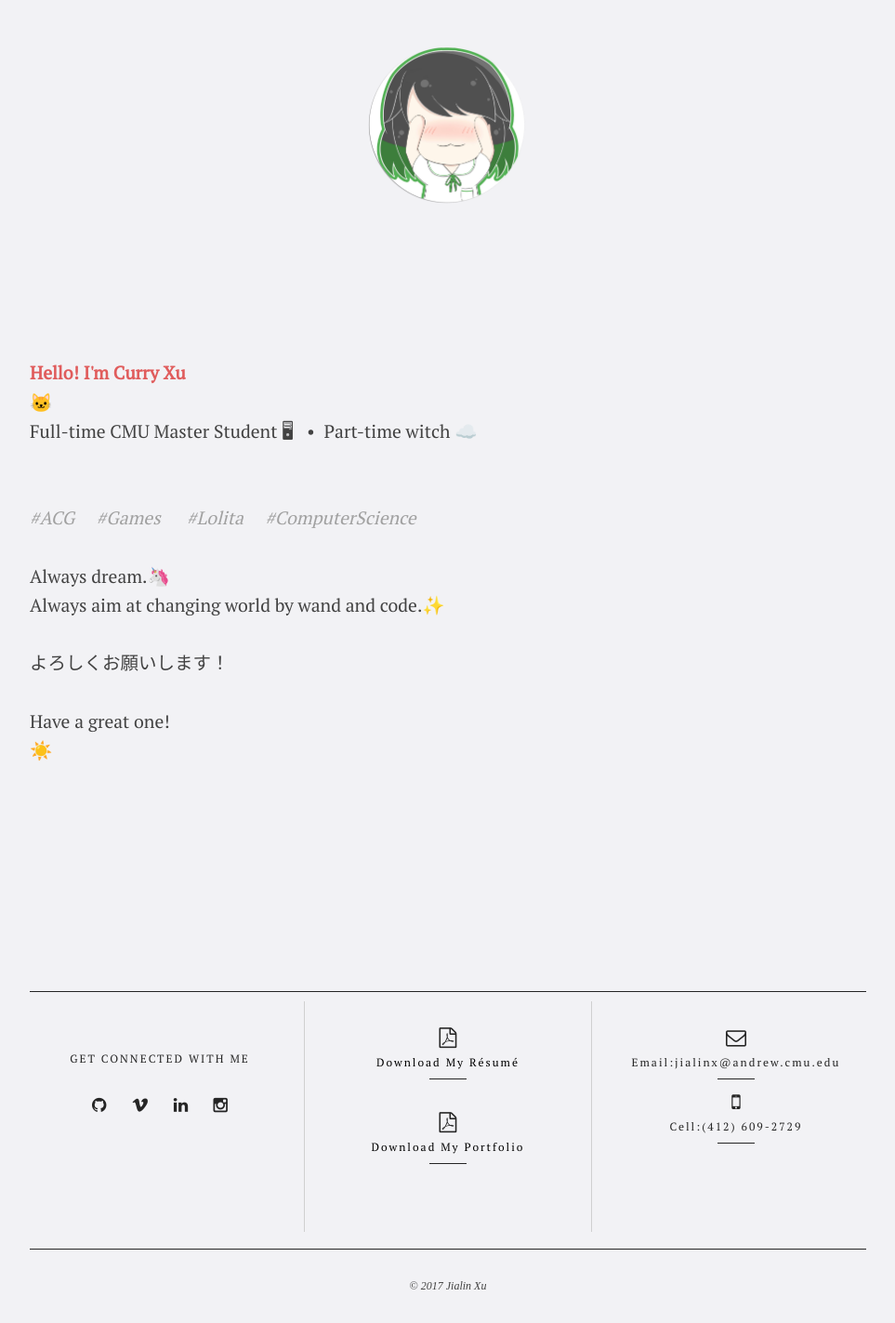
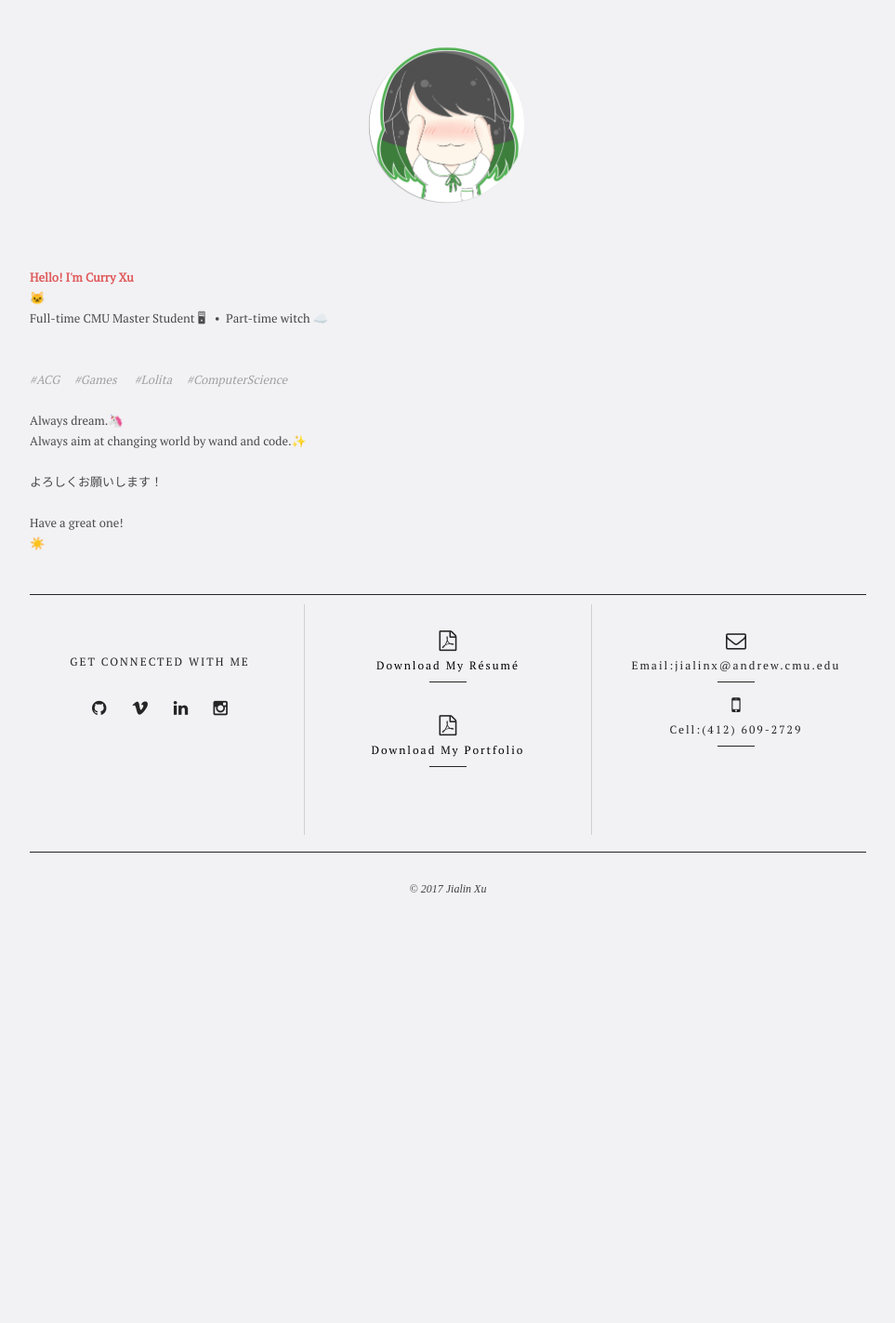
Before and after one commit to pengw0048/CurryX.github.io, a Jekyll site: the page index.html, which Jekyll copies as it is, in a window 1280 px wide. Shown: the whole page at 93% size, without its empty margins (158-1121 px from the left). Built offline with Jekyll 4.4.1, drawn with Linux system fonts in a browser that asks for light colours; after the commit the page ends 996 px from its top, so only the background shows below that.

Commit message:
div
Signed-off-by: CurryX <sakura8mery@gmail.com>

```diff
--- a/index.html
+++ b/index.html
@@ -62,7 +62,6 @@
                 </div>
 
                 <div class="col-md-8">
-                    <p class=sansserif">
                         <strong><span style="color:#e05c5c">&#8203;<br/>Hello! I'm Curry Xu&nbsp;</span></strong>
                         <br/>&#128049;<br/>
                         <span>Full-time CMU Master Student&nbsp;</span>&#128421;
@@ -75,7 +74,6 @@
           <br/><span>Always aim at changing world by wand and code.&#10024;</span>
           <br/><br/>よろしくお願いします！&nbsp;
           <br/><br/>Have a great one!<br/>&#9728;&#65039;<br/><br/><br/>
-                    </p>
 
 
                 </div>
```
